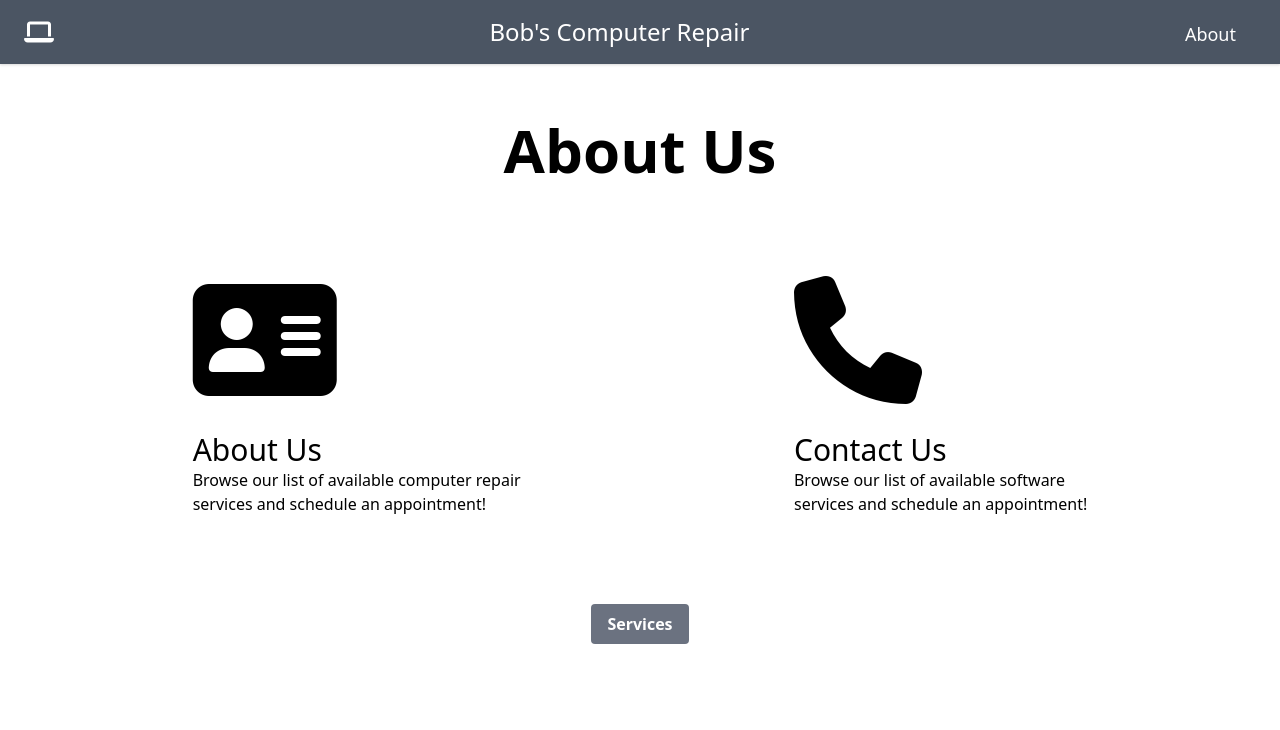
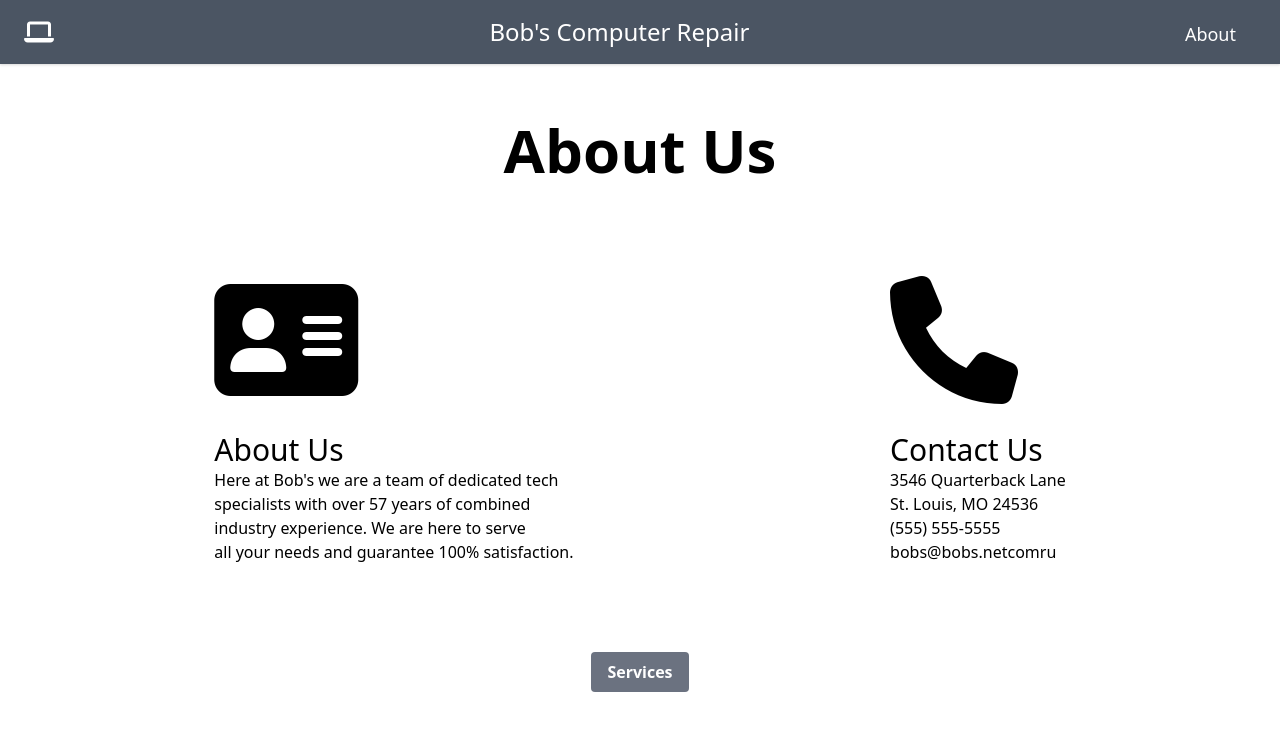
Before and after one commit to joneskj55/bobs-computer-repair, an Angular app: page /about in a window 1280 px wide. Shown: the top 730 px of the page. Built offline with nearby package versions, Linux system fonts and the light colour scheme.

Commit message:
about page complete

```diff
--- a/src/app/about/about.component.html
+++ b/src/app/about/about.component.html
@@ -31,8 +31,10 @@
           <h2 class="text-5xl md:text-3xl">About Us</h2>
           <span class="mb-2"
             ><p>
-              Browse our list of available computer repair<br />
-              services and schedule an appointment!
+              Here at Bob's we are a team of dedicated tech<br />
+              specialists with over 57 years of combined<br />
+              industry experience. We are here to serve<br />
+              all your needs and guarantee 100% satisfaction.
             </p></span
           >
         </div>
@@ -43,8 +45,10 @@
           <h2 class="text-5xl md:text-3xl">Contact Us</h2>
           <span class="mb-2"
             ><p>
-              Browse our list of available software<br />
-              services and schedule an appointment!
+              3546 Quarterback Lane<br />
+              St. Louis, MO 24536<br />
+              (555) 555-5555<br />
+              <a href="mailto:joneskj55@gmail.com">bobs@bobs.netcomru</a>
             </p></span
           >
         </div>
```
